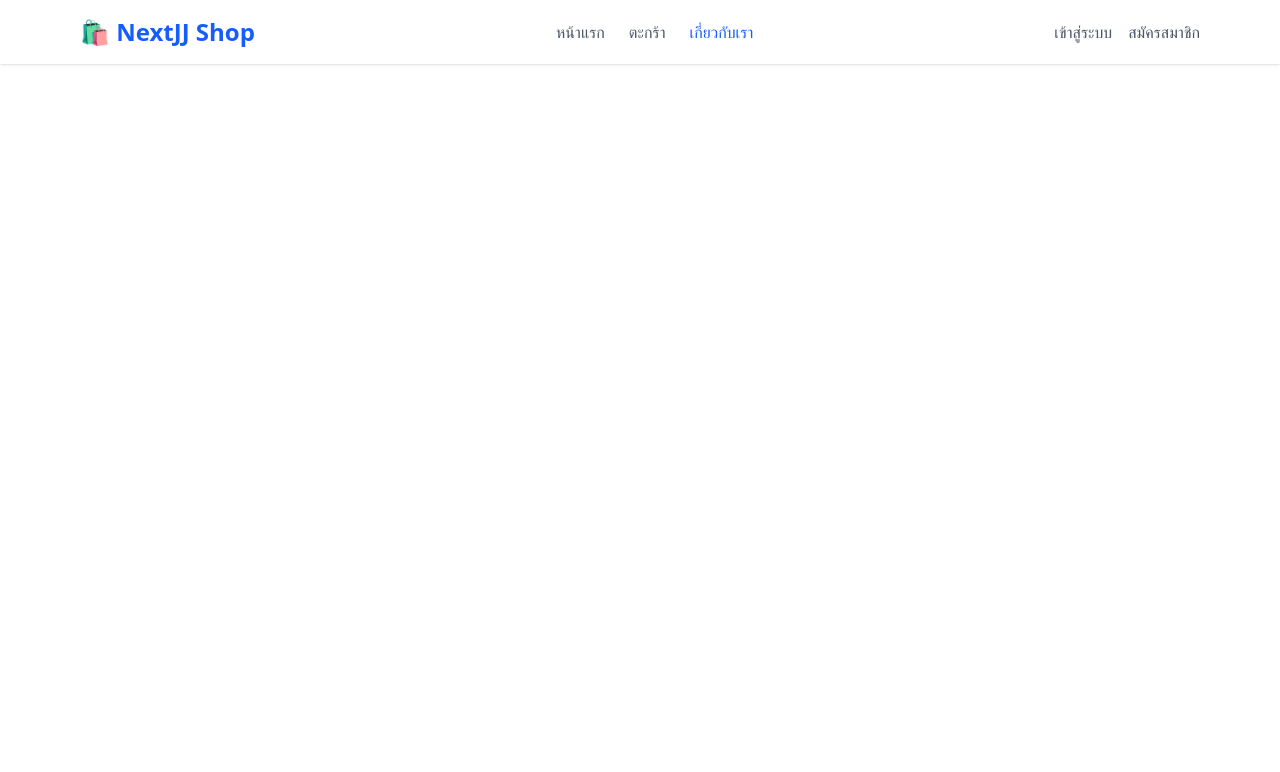
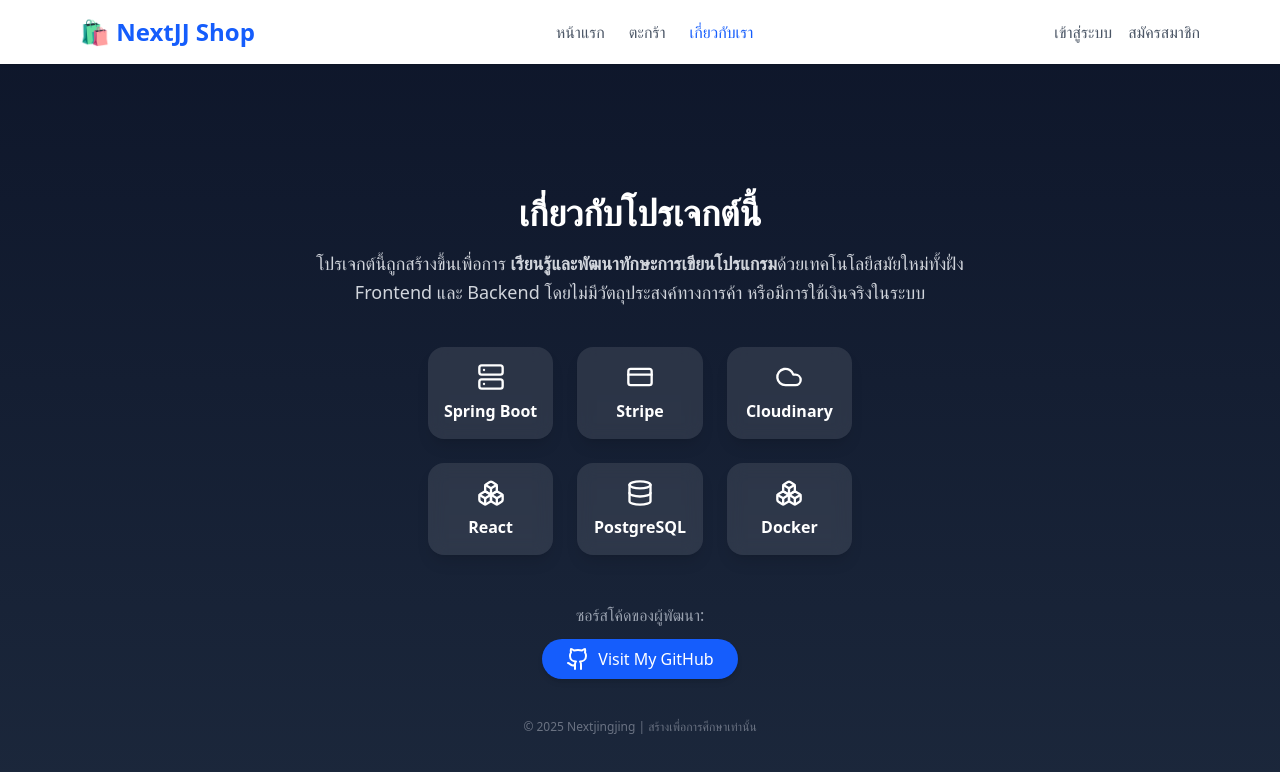
Before and after one commit to Nextjingjing/nextjj-ecommerce-frontend, a React (Vite) app: page /about in a window 1280 px wide. Shown: the top 772 px of the page. Built offline with nearby package versions, Linux system fonts and the light colour scheme; no server answers.

Commit message:
add about

```diff
--- a/package.json
+++ b/package.json
@@ -13,6 +13,8 @@
     "@reduxjs/toolkit": "^2.9.2",
     "@tailwindcss/vite": "^4.1.16",
     "axios": "^1.13.1",
+    "framer-motion": "^12.23.24",
+    "lucide-react": "^0.552.0",
     "react": "^19.1.1",
     "react-dom": "^19.1.1",
     "react-redux": "^9.2.0",
--- a/src/app.tsx
+++ b/src/app.tsx
@@ -5,6 +5,7 @@
 import RegisterPage from "./pages/RegisterPage";
 import UserInfoPage from "./pages/UserInfoPage";
 import CartPage from "./pages/CartPage";
+import AboutPage from "./pages/AboutPage";
 
 function App() {
   return (
@@ -12,6 +13,7 @@
         <Header />
         <Routes>
           <Route path="/" element={<HomePage />} />
+          <Route path="/about" element={<AboutPage/>}/>
           <Route path="/login" element={<LoginPage />} />
           <Route path="/register" element={<RegisterPage />} />
           <Route path="/info" element={<UserInfoPage/>}/>
--- /dev/null
+++ b/src/pages/AboutPage.tsx
@@ -0,0 +1,81 @@
+import React from "react";
+import { motion } from "framer-motion";
+import { Github, Server, Cloud, Database, CreditCard, Boxes } from "lucide-react";
+
+const techs = [
+  { icon: <Server size={28} />, name: "Spring Boot" },
+  { icon: <CreditCard size={28} />, name: "Stripe" },
+  { icon: <Cloud size={28} />, name: "Cloudinary" },
+  { icon: <Boxes size={28} />, name: "React" },
+  { icon: <Database size={28} />, name: "PostgreSQL" },
+  { icon: <Boxes size={28} />, name: "Docker" },
+];
+
+const About: React.FC = () => {
+  return (
+    <div className="min-h-screen bg-gradient-to-b from-slate-900 to-slate-800 text-white flex flex-col items-center justify-center px-6 py-16">
+      <motion.h1
+        initial={{ opacity: 0, y: -20 }}
+        animate={{ opacity: 1, y: 0 }}
+        transition={{ duration: 0.7 }}
+        className="text-4xl font-bold mb-4 text-center"
+      >
+        เกี่ยวกับโปรเจกต์นี้
+      </motion.h1>
+
+      <motion.p
+        initial={{ opacity: 0 }}
+        animate={{ opacity: 1 }}
+        transition={{ delay: 0.3, duration: 0.8 }}
+        className="max-w-2xl text-center text-lg leading-relaxed text-gray-300"
+      >
+        โปรเจกต์นี้ถูกสร้างขึ้นเพื่อการ <strong>เรียนรู้และพัฒนาทักษะการเขียนโปรแกรม</strong>
+        ด้วยเทคโนโลยีสมัยใหม่ทั้งฝั่ง Frontend และ Backend
+        โดยไม่มีวัตถุประสงค์ทางการค้า หรือมีการใช้เงินจริงในระบบ
+      </motion.p>
+
+      <motion.div
+        initial={{ opacity: 0, scale: 0.9 }}
+        animate={{ opacity: 1, scale: 1 }}
+        transition={{ delay: 0.6, duration: 0.7 }}
+        className="grid grid-cols-2 sm:grid-cols-3 gap-6 mt-10"
+      >
+        {techs.map((tech, i) => (
+          <motion.div
+            key={i}
+            whileHover={{ scale: 1.1 }}
+            className="flex flex-col items-center bg-white/10 backdrop-blur-sm p-4 rounded-2xl shadow-lg"
+          >
+            {tech.icon}
+            <span className="mt-2 font-semibold">{tech.name}</span>
+          </motion.div>
+        ))}
+      </motion.div>
+
+      <motion.div
+        initial={{ opacity: 0, y: 30 }}
+        animate={{ opacity: 1, y: 0 }}
+        transition={{ delay: 0.9 }}
+        className="mt-12 text-center"
+      >
+        <p className="text-gray-400 mb-3">
+          ซอร์สโค้ดของผู้พัฒนา:
+        </p>
+        <a
+          href="https://github.com/Nextjingjing"
+          target="_blank"
+          rel="noopener noreferrer"
+          className="inline-flex items-center bg-blue-600 hover:bg-blue-700 px-6 py-2 rounded-full shadow-md transition"
+        >
+          <Github className="mr-2" /> Visit My GitHub
+        </a>
+      </motion.div>
+
+      <p className="text-xs text-gray-500 mt-10 text-center">
+        © {new Date().getFullYear()} Nextjingjing | สร้างเพื่อการศึกษาเท่านั้น
+      </p>
+    </div>
+  );
+};
+
+export default About;
```
Also changed, not shown: 1 other file (tests, documents, lock files or other folders).
